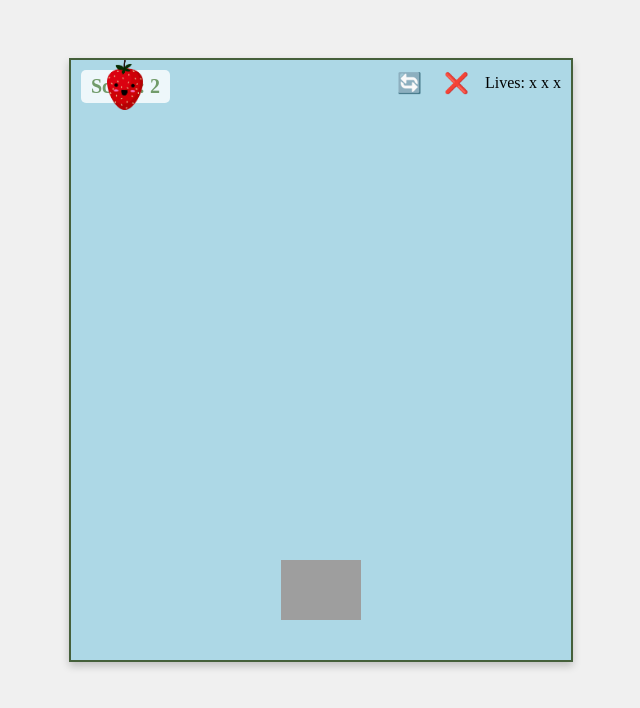
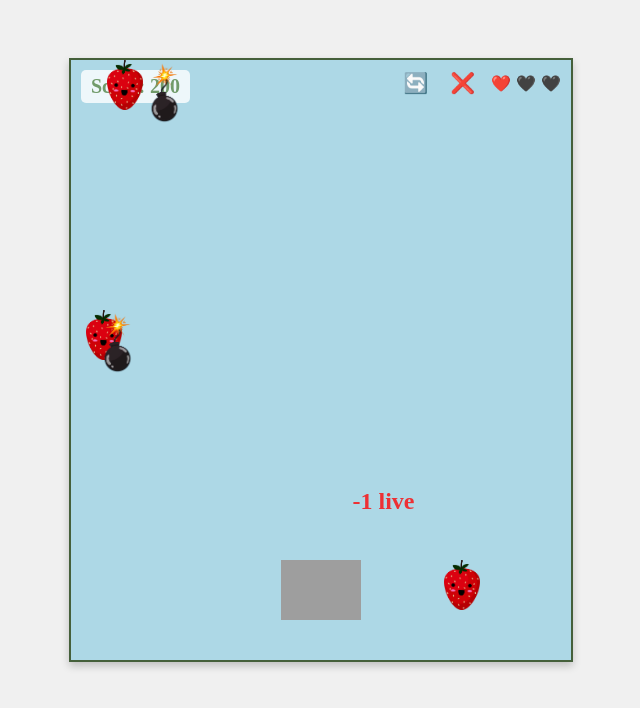
Before and after one commit to MariiaTararaeva/basket-catching-game, a plain HTML site: page index.html in a window 1280 px wide. Shown: the whole page, without its empty margins (319-959 px from the left). Drawn offline with Linux system fonts and the light colour scheme; grey boxes are pictures that could not be loaded.

Commit message:
bombs and lives working

```diff
--- a/index.html
+++ b/index.html
@@ -20,10 +20,9 @@
                 <button id="restart-button">🔄</button>
                 <button id="end-button">❌</button>
                 <div id="lives">
-                    Lives: x x x
-                    <!-- <img class="heart" src="assets/full-heart.png" alt="♥">
-                    <img class="heart" src="assets/full-heart.png" alt="♥">
-                    <img class="heart" src="assets/full-heart.png" alt="♥"> -->
+                    <span>❤️</span>
+                    <span>❤️</span>
+                    <span>❤️</span>
                 </div>
             </div>
 
--- a/js/game.js
+++ b/js/game.js
@@ -1,3 +1,13 @@
+//TODO reduce amount of bombs drops
+//TODO add stars for extra points, make them fall less
+//TODO add another fruit
+//TODO add falling hearts
+//TODO increse basket speed and image
+//TODO add start & game-over with score screens
+//TODO stopItemDrops build method to end the game
+//TODO add eventListeners to buttons (restart and stop buttom)
+//TODO add lives to the basket css?? add timer??
+
 
 // Basket Class
 class Basket {
@@ -9,13 +19,16 @@ class Basket {
   }
 
   setupMovement() {
-        document.addEventListener('keydown', (event) => {
-            if (event.key === 'ArrowLeft') {
-                this.position = Math.max(0, this.position - 50); //speed of the touch
-            } else if (event.key === 'ArrowRight') {
+    document.addEventListener("keydown", (event) => {
+      if (event.key === "ArrowLeft") {
+        this.position = Math.max(
+          0 + this.element.offsetWidth / 2,
+          this.position - 30 //speed of the touch
+        );
+      } else if (event.key === "ArrowRight") {
         this.position = Math.min(
-                    this.container.offsetWidth - this.element.offsetWidth,
-                    this.position + 50 //speed of touch
+          this.container.offsetWidth - this.element.offsetWidth / 2,
+          this.position + 30 //speed of touch //TO DO increase speed when holding key
         );
       }
       this.updatePosition();
@@ -37,8 +50,77 @@ class FallingItem {
     this.type = type;
     this.container = container;
     this.basket = basket;
-        this.element = document.createElement('div');
-        this.element.classList.add('fallingItems', type);
+    this.element = document.createElement("div");
+    this.element.classList.add("fallingItems", type); //type is different fruits
+    this.position = { x: Math.random() * (container.offsetWidth - 50), y: 0 };
+    this.speed = 5;
+    this.onCatch = onCatch;
+
+    this.init();
+  }
+
+  init() {
+    this.element.style.left = `${this.position.x}px`;
+    this.element.style.top = `${this.position.y}px`;
+    this.container.appendChild(this.element);
+    this.startFalling();
+  }
+
+  startFalling() {
+    const interval = setInterval(() => {
+      this.position.y += this.speed;
+      this.element.style.top = `${this.position.y}px`;
+
+      if (this.checkCollision()) {
+        clearInterval(interval);
+        this.createScoreFeedback(); // Show "+1"
+        this.element.remove();
+        this.onCatch(this.type);
+      }
+
+      if (this.position.y > this.container.offsetHeight) {
+        clearInterval(interval);
+        this.element.remove();
+      }
+    }, 20);
+    // console.log(`Game Speed: ${this.gameSpeed}, Vegetables Caught: ${this.caughtCount}`);
+  }
+
+  checkCollision() {
+    const itemRect = this.element.getBoundingClientRect();
+    const basketRect = this.basket.getBoundingRect();
+    return (
+      itemRect.bottom >= basketRect.top &&
+      itemRect.left < basketRect.right &&
+      itemRect.right > basketRect.left
+    );
+  }
+  createScoreFeedback() {
+    // Create  "+1" element
+    const feedback = document.createElement("div");
+    feedback.textContent = "+100";
+    feedback.style.position = "absolute";
+    feedback.style.left = `${this.position.x}px`;
+    feedback.style.top = `${this.position.y}px`;
+    feedback.style.fontSize = "24px";
+    feedback.style.color = "orange";
+    feedback.style.fontWeight = "bold";
+    feedback.style.animation = "fadeUp 1s ease-out";
+    this.container.appendChild(feedback);
+
+    // Remove the feedback element after animation
+    feedback.addEventListener("animationend", () => {
+      feedback.remove();
+    });
+  }
+}
+//Bomb calss
+class Bomb {
+  constructor(container, basket, onCatch) {
+    this.container = container;
+    this.basket = basket;
+    this.element = document.createElement("div");
+    this.element.className = "bomb";
     this.position = { x: Math.random() * (container.offsetWidth - 50), y: 0 };
     this.onCatch = onCatch;
 
@@ -59,6 +141,7 @@ class FallingItem {
 
       if (this.checkCollision()) {
         clearInterval(interval);
+        this.createDeathFeedback(); // Show "-1 live"
         this.element.remove();
         this.onCatch(this.type);
       }
@@ -71,15 +154,36 @@ class FallingItem {
   }
 
   checkCollision() {
-        const itemRect = this.element.getBoundingClientRect();
-        const basketRect = this.basket.getBoundingRect();
+    //see if the fruit collides with basket
+    const itemRect = this.element.getBoundingClientRect(); //exact dimention of the fruit
+    const basketRect = this.basket.getBoundingRect(); //exact dimention of the basket
     return (
       itemRect.bottom >= basketRect.top &&
       itemRect.left < basketRect.right &&
       itemRect.right > basketRect.left
     );
   }
+
+  createDeathFeedback() {
+    // Create  "-1" live
+    const feedback = document.createElement("div");
+    feedback.textContent = "-1 live"; //
+    feedback.style.position = "absolute";
+    feedback.style.left = `${this.position.x}px`;
+    feedback.style.top = `${this.position.y}px`;
+    feedback.style.fontSize = "24px";
+    feedback.style.color = "red";
+    feedback.style.fontWeight = "bold";
+    feedback.style.animation = "fadeUp 2s ease-out"; //
+    this.container.appendChild(feedback);
+
+    // Remove the feedback element after animation
+    feedback.addEventListener("animationend", () => {
+      feedback.remove();
+    });
   }
+}
+//Star Class!
 
 // Game Class
 class Game {
@@ -87,54 +191,81 @@ class Game {
     this.container = document.getElementById(containerId);
     this.basket = new Basket(document.getElementById(basketId), this.container);
     this.scoreElement = document.getElementById(scoreId);
-        this.fruits = ['apple', 'banana', 'strawberry', 'avocado'];
+    this.fruits = ["apple", "banana", "strawberry"];
     this.score = 0;
+    this.lives = 3; // Start with 3 lives
+    this.gameSpeed = 1000; // Initial item drop interval (1 second)
+    this.caughtCount = 0; // Track number of vegetables caught
+    this.fallingSpeed = 5;
+    this.dropInterval = null; // Store the interval reference
+    this.bombDropInterval = null;
+  }
+
+  start() {
+    this.dropInterval = setInterval(() => {
+      const fruitType =
+        this.fruits[Math.floor(Math.random() * this.fruits.length)];
+      new FallingItem(fruitType, this.container, this.basket, (type) => {
+        if (type !== "bomb") {
+          this.updateScore();
+          this.caughtCount++; // Increment the counter
+          this.adjustGameSpeed(); // Check if speed should be adjusted
+        }else{
+            this.updateLives();
+        }
+      });
+    }, this.gameSpeed);
+
+    this.bombDropInterval = setInterval(() => {
+        new Bomb(this.container, this.basket, (type) => {
+            this.updateLives();
+        });
+      }, this.gameSpeed);
 
   }
 
-    start() {
-        setInterval(() => {
-            const fruitType = this.fruits[Math.floor(Math.random() * this.fruits.length)];
-            new FallingItem(fruitType, this.container, this.basket, (type) => {
-                if (type !== 'bomb') this.updateScore();
-            });
-        }, 1000);
+  updateScore() {
+    this.score += 100;
+    this.scoreElement.textContent = `Score: ${this.score}`;
   }
 
-    updateScore() {
-        this.score += 1;
-        this.scoreElement.textContent = `Score: ${this.score}`;
+  adjustGameSpeed() {
+    // Speed up every 5 vegetables caught
+    if (this.caughtCount % 5 === 0) {
+      this.gameSpeed = Math.max(500, this.gameSpeed - 100); // Minimum interval is 500ms
+      clearInterval(this.dropInterval); // Clear the current interval
+      clearInterval(this.bombDropInterval);
+      this.start(); // Restart the item drop with the new speed
+    }
+  }
+  updateLives() {
+    const livesDisplay = document.getElementById("lives");
+    this.lives -= 1; // Decrement lives
+    livesDisplay.innerHTML = ""; // Clear current lives display
+
+    // Add hearts based on remaining lives
+    for (let i = 0; i < 3; i++) {
+      const heart = document.createElement("span");
+      heart.textContent = i < this.lives ? "❤️" : "🖤"; // Use emojis or images
+      livesDisplay.appendChild(heart);
+    }
+
+    // End the game if no lives are left
+    if (this.lives <= 0) {
+      this.endGame();
     }
   }
 
+  //End game
+  endGame() {
+    stopItemDrops();
+    document.getElementById("game-over").style.display = "block";
+  }
+  // endGame();
+}
+
 // Initialize the game
-document.addEventListener('DOMContentLoaded', () => {
-    const game = new Game('game-container', 'basket', 'score');
+document.addEventListener("DOMContentLoaded", () => {
+  const game = new Game("game-container", "basket", "score");
   game.start();
 });
-
-// import { checkCollision } from './js/player.js';
-
-// Update lives
-// function updateLives() {
-//     livesDisplay.innerHTML = '';
-//     for (let i = 0; i < 3; i++) {
-//         const heart = document.createElement('img');
-//         heart.classList.add('heart');
-//         heart.src = i < lives ? './assets/full-heart.png' : './assets/empty-heart.png';
-//         livesDisplay.appendChild(heart);
-//     }
-// }
-
-// End game
-// function endGame() {
-//     stopItemDrops();
-//     document.getElementById('game-over').style.display = 'block';
-// }
-
-// Speed up game
-// export function speedUpGame() {
-//     gameSpeed = Math.max(500, gameSpeed - 50);
-//     stopItemDrops();
-//     startItemDrops();
-// }
--- a/styles/styles.css
+++ b/styles/styles.css
@@ -68,25 +68,32 @@ header {
 .banana {
     background-image: url(../assets/fruits/banana.png);
 }
-.lemon {
+/* .lemon {
     background-image: url('../assets/fruits/lemon.png');
-}
+} */
 .strawberry {
     background-image: url(../assets/fruits/strawberry.png);
 }
-/* .avocado {
-    background-image: url(../assets/fruits/avacado.png);
-}  */
 
 /* Bomb */
 .bomb {
+    position: absolute;
+    width: 65px; /* Adjust size as needed */
+    height: 65px;
+    background-size: contain;
+    background-repeat: no-repeat;
     background-image: url('../assets/bomb.png');
 }
 
 /* Star */
 .star {
+    position: absolute;
+    width: 50px; /* Adjust size as needed */
+    height: 50px;
+    background-size: contain;
+    background-repeat: no-repeat;
     background-image: url('../assets/star .png');
-} */
+}
 
 @keyframes spin {
     from {
@@ -109,6 +116,25 @@ header {
     padding: 5px 10px;
     border-radius: 5px;
 }
+.score-feedback {
+    position: absolute;
+    font-size: 24px;
+    color: orange;
+    font-weight: bold;
+    animation: fadeUp 1s ease-out;
+}
+
+@keyframes fadeUp { /*score +1 text*/
+    0% {
+        opacity: 1;
+        transform: translateY(0);
+    }
+    100% {
+        opacity: 0;
+        transform: translateY(-30px);
+    }
+}
+
 
 /* Game Over Screen */
 #game-over {
@@ -149,41 +175,32 @@ header {
 /* Controls Section */
 #controls {
     display: flex;
-    justify-content: flex-end;
-    align-items: center;
-    position: absolute;
-    top: 10px;
-    right: 10px;
-    gap: 10px;
+    justify-content: flex-end; /* Align items to the right */
+    align-items: center; /* Vertically center the items */
+    position: absolute; /* Position within the game container */
+    top: 10px; /* Adjust vertical positioning */
+    right: 10px; /* Align to the right */
+    gap: 10px; /* Add space between elements */
 }
 
-/* Restart Button */
-#restart-button {
+#restart-button, #end-button {
     background: none;
     border: none;
     font-size: 20px;
     cursor: pointer;
 }
 
-/* End Button */
-#end-button {
-    background: none;
-    border: none;
-    font-size: 20px;
-    cursor: pointer;
-}
-
-/* Lives Display */
 #lives {
     display: flex;
     align-items: center;
-    gap: 5px;
+    gap: 5px; /* Space between hearts */
 }
 
+/*
 .heart {
     width: 20px;
     height: 20px;
-}
+} */
 
 #start-button {
     position: absolute;
```
Also changed, not shown: js/script.js (+2 -30 lines). Lines whose indentation alone changed are shown as unchanged.
